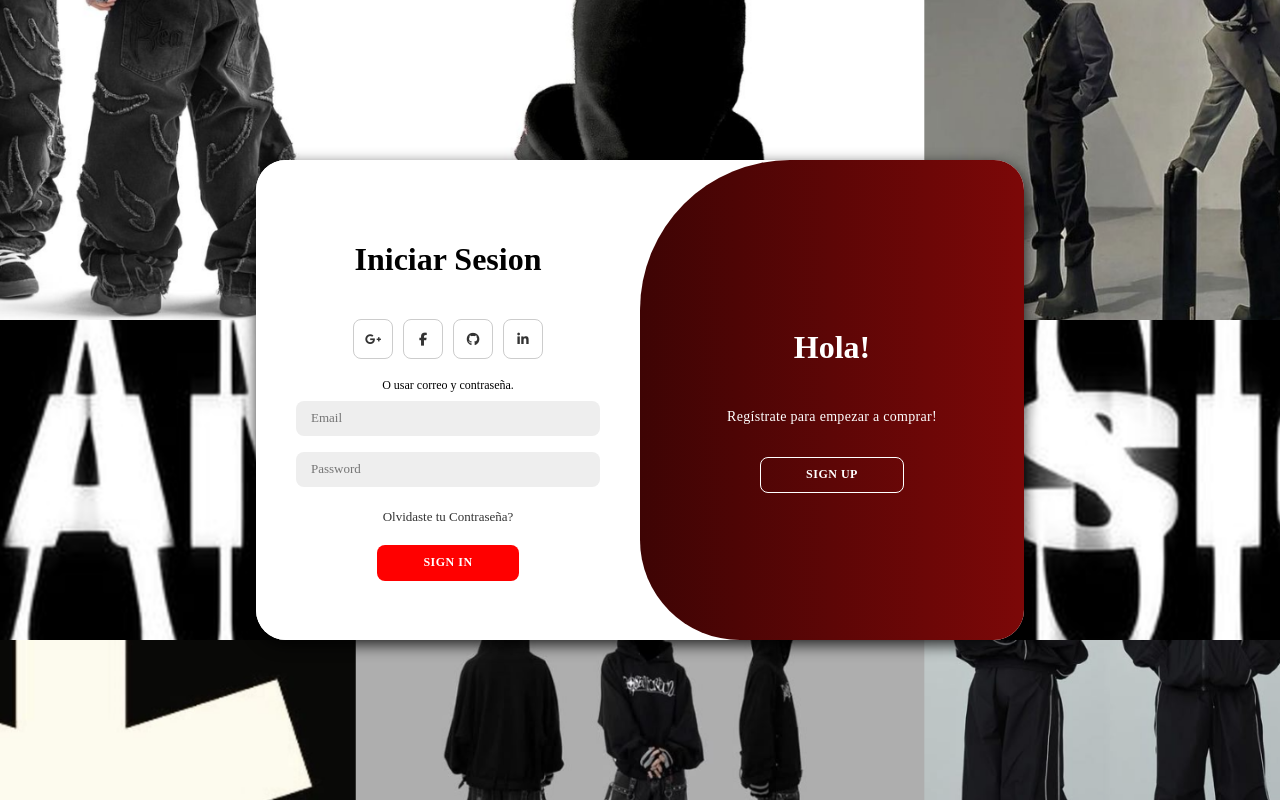
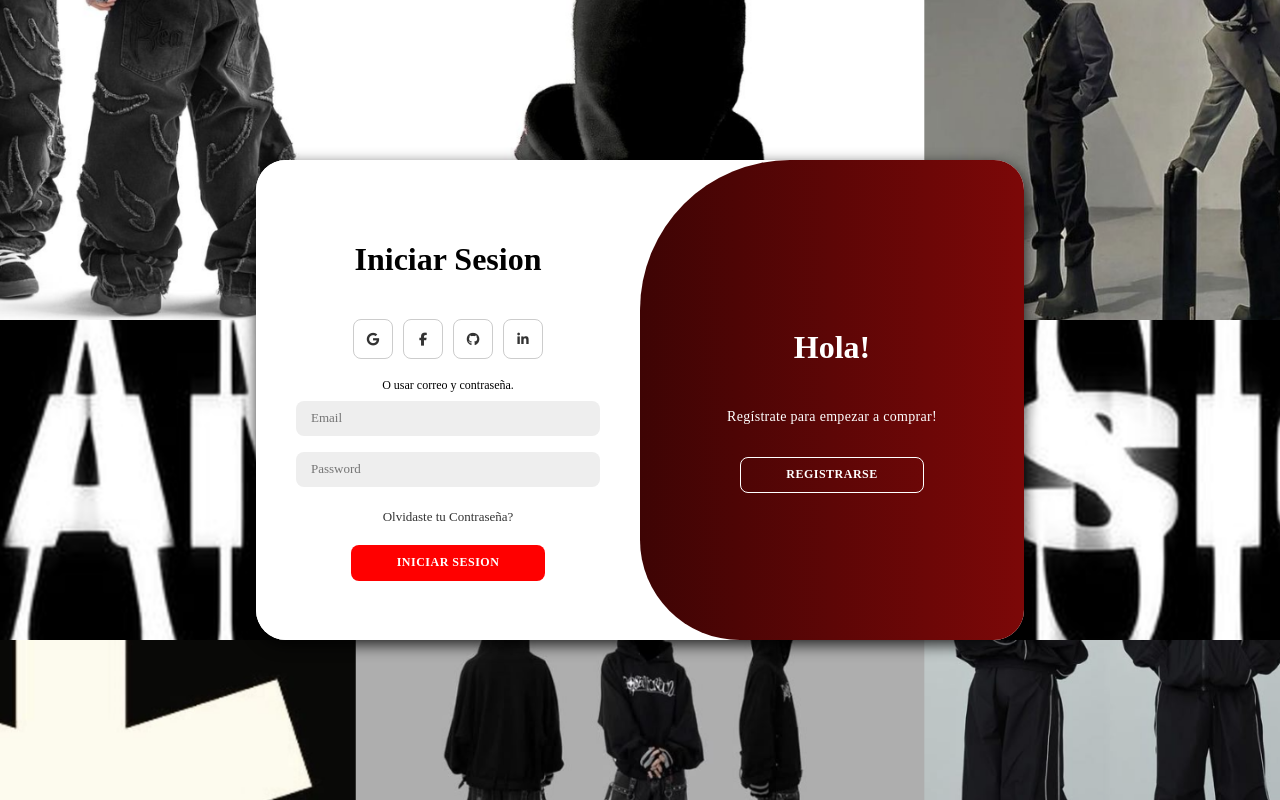
Before and after one commit to JOSASA/ecommerce2.0, a website built with Vite: page src/html/login.html in a window 1280 px wide. Built offline with nearby package versions, Linux system fonts and the light colour scheme.

Commit message:
Detalles en login

```diff
--- a/src/html/login.html
+++ b/src/html/login.html
@@ -25,7 +25,7 @@
                 <h1>Crear Cuenta</h1>
                 <div class="social-icons">
                   <a href="#" class="icon"
-                    ><i class="fa-brands fa-google-plus-g"></i
+                    ><i class="fa-brands fa-google"></i
                   ></a>
                   <a href="#" class="icon"><i class="fa-brands fa-facebook-f"></i></a>
                   <a href="#" class="icon"><i class="fa-brands fa-github"></i></a>
@@ -41,10 +41,10 @@
               </form>
             </div>
             <div class="form-container sign-in">
-              <form>
+              <form action="../../index.html">
                 <h1>Iniciar Sesion</h1>
                 <div class="social-icons">
-                  <a href="#" class="icon"><i class="fa-brands fa-google-plus-g"></i></a>
+                  <a href="#" class="icon"><i class="fa-brands fa-google"></i></a>
                   <a href="#" class="icon"><i class="fa-brands fa-facebook-f"></i></a>
                   <a href="#" class="icon"><i class="fa-brands fa-github"></i></a>
                   <a href="#" class="icon"><i class="fa-brands fa-linkedin-in"></i></a>
@@ -53,7 +53,7 @@
                 <input type="email" placeholder="Email" />
                 <input type="password" placeholder="Password" />
                 <a href="#">Olvidaste tu Contraseña?</a>
-                <button>Sign In</button>
+                <button type="submit">Iniciar Sesion</button>
               </form>
             </div>
             <div class="toggle-container">
@@ -61,14 +61,14 @@
                 <div class="toggle-panel toggle-left">
                   <h1>Bienvenido!</h1>
                   <p>Ingresa tus datos para acceder</p>
-                  <button class="hidden" id="login">Sign In</button>
+                  <button class="hidden" id="login">Iniciar Sesion</button>
                 </div>
                 <div class="toggle-panel toggle-right">
                   <h1>Hola!</h1>
                   <p>
                       Regístrate para empezar a comprar!
                   </p>
-                  <button class="hidden" id="register">Sign Up</button>
+                  <button class="hidden" id="register">Registrarse</button>
                 </div>
               </div>
             </div>
```
